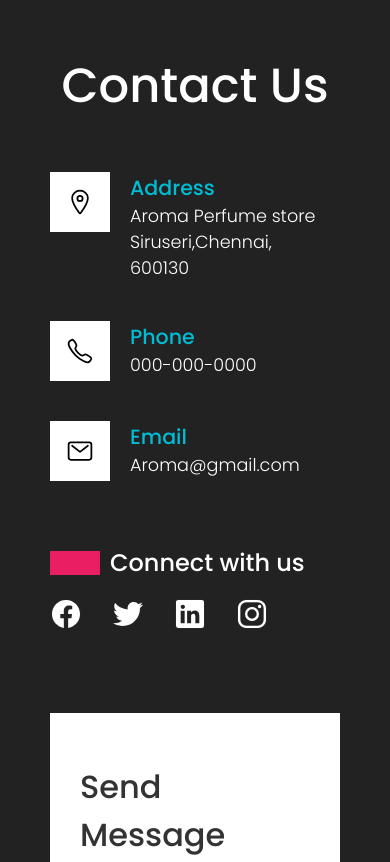
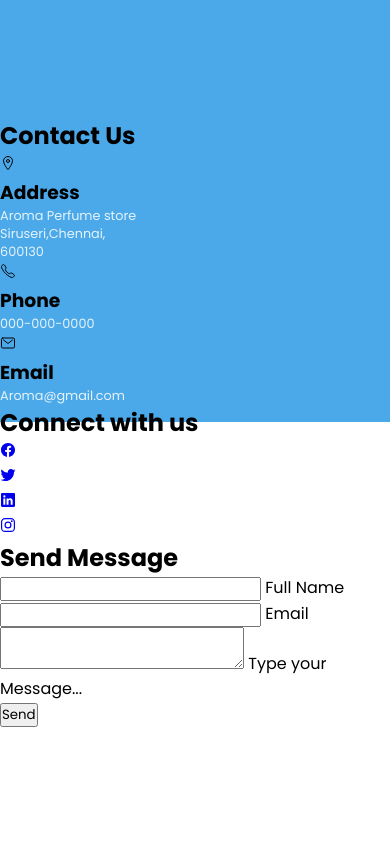
Before and after one commit to saikumardoddi/Capstone_Perfumes, a plain HTML site: page Contact us.html in a window 390 px wide. Shown: the top 862 px of the page. Drawn offline with nearby package versions, Linux system fonts and the light colour scheme.

Commit message:
Add files via upload

```diff
--- a/style.css
+++ b/style.css
@@ -1,4 +1,4 @@
-@import url('https://fonts.googleapis.com/css2?family=Poppins:wght@200;300;400;500;600;700;800;900&display=swap');
+@import url('https://fonts.googleapis.com/css?family=Poppins:200,300,400,500,600,700,800,900&display=swap');
 *
 {
 	margin: 0;
@@ -6,200 +6,167 @@
 	box-sizing: border-box;
 	font-family: 'Poppins', sans-serif;
 }
-.contact
+body
 {
-	position: relative;
-	min-height: 100vh;
-	padding: 50px 100px;
 	display: flex;
 	justify-content: center;
 	align-items: center;
-	flex-direction: column;
-	background: #222;
+	background: linear-gradient(#4ba9e9 0,#4ba9e9 50%,#fff 50%,#fff 100%);
+	min-height: 100vh;
 }
-.contact .content
-{
-	max-width: 800px;
-	text-align: center;
-}
-.contact .content h2
-{
-	font-size: 3em;
-	color: #fff;
-	font-weight: 500;
-}
-.contact .content p
-{
-	color: #fff;
-	font-size: 1.1em;
-	font-weight: 300;
-}
-.container
-{
-	width: 100%;
-	display: flex;
-	justify-content: center;
-	align-items: center;
-	gap: 50px;
-	margin-top: 30px;
-}
-.container .contactInfo
-{
-	width: 50%;
-	display: flex;
-	flex-direction: column;
-}
-.container .contactInfo .box
+.card
 {
 	position: relative;
-	padding: 20px 0;
+	width: 300px;
+	height: 380px;
+	background: #0000;
 	display: flex;
-	cursor: pointer;
+	box-shadow: 0 15px 45px rgba(0,0,0,0.1);
+	overflow: hidden;
+	transition: 0.5s ease-in-out;
 }
-.container .contactInfo .box .icon
+.card:hover
 {
-	min-width: 60px;
-	height: 60px;
+	width: 600px;
+}
+.card .imgBx
+{
+	position: relative;
+	min-width: 300px;
+	height: 100%;
 	background: #fff;
 	display: flex;
 	justify-content: center;
 	align-items: center;
-	font-size: 1.75em;
-	transition: 0.5s;
+	z-index: 10;
 }
-.container .contactInfo .box:hover .icon
+.card .imgBx  img
 {
-	background: #00bcd4;
+	max-width: 230px;
+
+	transition: 0.5s ease-in-out;
+}
+.card:hover .imgBx  img
+{
+	transform: rotate(-35deg) translateX(-20px);
+}
+.card .details
+{
+	position: absolute;
+	left: 0;
+	width: 300px;
+	height: 100%;
+	background: #4ba9e9;
+	display: flex;
+	justify-content: center;
+	padding: 20px;
+	flex-direction: column;
+	transition: 0.5s ease-in-out;
+}
+.card:hover .details
+{
+	left: 300px;
+}
+.card .details::before
+{
+	content: '';
+	position: absolute;
+	left: 0px;
+	width: 0;
+  height: 0;
+  border-top: 10px solid transparent;
+  border-bottom: 10px solid transparent;
+  border-left: 10px solid #fff;
+	z-index: 1;
+}
+.card .details h3
+{
 	color: #fff;
+	text-transform: uppercase;
+	font-weight: 600;
+	font-size: 1.5em;
+	line-height: 1em;
 }
-.container .contactInfo .box .text
+.card .details h3 span
+{
+	font-size: 0.65em;
+	font-weight: 300;
+	opacity: 0.85;
+	text-transform: none;
+}
+.card .details h4
+{
+	color: #fff;
+	text-transform: uppercase;
+	font-weight: 600;
+	font-size: 0.9em;
+	line-height: 1em;
+	margin-top: 20px;
+	margin-bottom: 10px;
+}
+p
+{
+	color: #fff;
+	font-size: 0.8em;
+	opacity: 0.85;
+}
+.size
 {
 	display: flex;
-	flex-direction: column;
-	margin-left: 20px;
-	font-size: 1.1em;
+	gap: 10px;
+}
+.size li
+{
+	list-style: none;
 	color: #fff;
-	font-weight: 300;
+	font-size: 0.8em;
+	width: 50px;
+	height: 40px;
+	display: flex;
+	justify-content: center;
+	align-items: center;
+	border: 2px solid #fff;
+	cursor: pointer;
+	font-weight: 500;
+	opacity: 0.5;
 }
-.container .contactInfo .box .text h3
+.size li:hover
 {
-	font-weight: 500;
-	color: #00bcd4;
+	background: #fff;
+	color: #4ba9e9;
+	opacity: 1;
 }
-.container .contactInfo .txt
-{
-	color: #fff;
-	margin-top: 50px;
-	font-weight: 500;
-	padding-left: 10px;
-	border-left: 50px solid #e91e63;
-	line-height: 1em;
-}
-.sci
+.group
 {
 	position: relative;
 	display: flex;
-	gap: 30px;
-	margin: 20px 0;
+	justify-content: space-between;
+	margin-top: 20px;
+	align-items: center;
 }
-.sci li
-{
-	list-style: none;
-}
-.sci li a
+.card .details h2
 {
 	color: #fff;
+	text-transform: uppercase;
+	font-weight: 600;
 	font-size: 2em;
-	transition: 0.5s;
 }
-.sci li a:hover
+.card .details h2 sup
 {
-	color: #00bcd4;
+	font-weight: 300;
 }
-
-
-.container .contactForm
+.card .details h2 small
 {
-	position: relative;
-	width: 40%;
+	font-size: 0.75em;
+}
+.card .details a
+{
+	display: inline-flex;
+	padding: 10px 25px;
 	background: #fff;
-	min-height: 100px;
-	padding: 60px;
+	font-weight: 500;
+	text-decoration: none;
+	text-transform: uppercase;
+	font-weight: 600;
+	color: #4ba9e9;
 }
-.container .contactForm h2
-{
-	font-size: 2em;
-	color: #333;
-	font-weight: 500;
-}
-.container .contactForm .inputBox
-{
-	position: relative;
-	width: 100%;
-	margin-top: 20px;
-}
-.container .contactForm .inputBox input,
-.container .contactForm .inputBox textarea
-{
-	width: 100%;
-	padding: 5px 0;
-	font-size: 1.1em;
-	margin: 10px 0;
-	border: none;
-	border-bottom: 2px solid #333;
-	outline: none;
-	resize: none;
-}
-.container .contactForm .inputBox span
-{
-	position: absolute;
-	left: 0;
-	pointer-events: none;
-	padding: 5px 0;
-	margin: 10px 0;
-	font-size: 1.1em;
-	color: #666;
-	transition: 0.5s;
-}
-.container .contactForm .inputBox input:focus ~ span,
-.container .contactForm .inputBox textarea:focus ~ span,
-.container .contactForm .inputBox input:valid ~ span,
-.container .contactForm .inputBox textarea:valid ~ span
-{
-	color: #e91e63;
-	font-size: 0.9em;
-	transform: translateY(-20px);
-}
-.container .contactForm .inputBox input[type="submit"]
-{
-	width: 100px;
-	background: #00bcd4;
-	color: #fff;
-	border: none;
-	cursor: pointer;
-	padding: 10px;
-	font-size: 1.1em;
-	font-weight: 500;
-}
-
-/* lets make it responsive */
-@media (max-width: 991px)
-{
-	.contact
-	{
-		padding: 50px;
-	}
-	.container
-	{
-		flex-direction: column;
-	}
-	.container .contactInfo,
-	.container .contactForm
-	{
-		width: 100%;
-	}
-	.container .contactForm
-	{
-		padding: 50px 30px;
-	}
-}
```
Also changed, not shown: index.html (added, +31 -0 lines).
